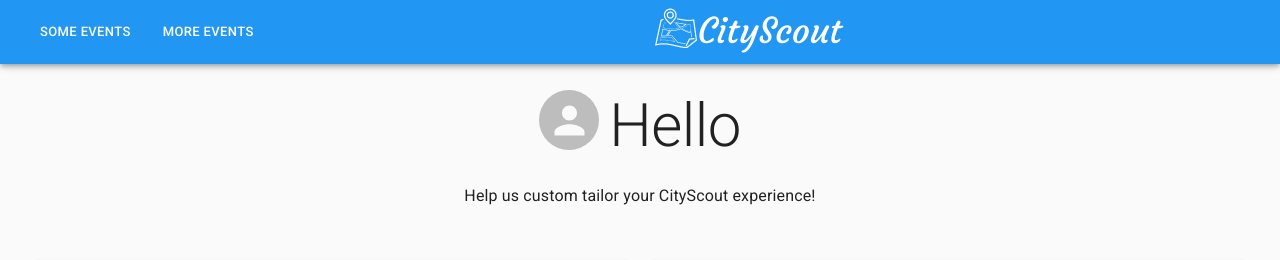
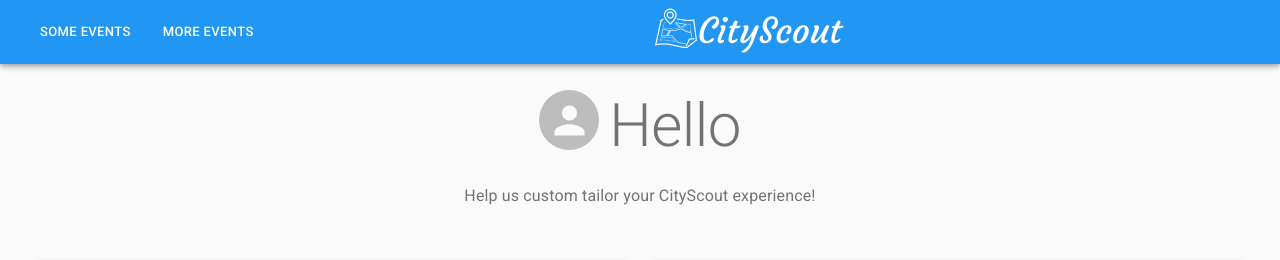
Before and after one commit to hratx-blue-ocean/blue512, a React app in the folder client/: page /settings in a window 1280 px wide. Shown: the top 260 px of the page. Built offline with nearby package versions, Linux system fonts and the light colour scheme; no server answers.

Commit message:
change header text color from black to grey

```diff
--- a/client/src/components/SettingsView.js
+++ b/client/src/components/SettingsView.js
@@ -79,12 +79,12 @@ export default class SettingsView extends React.Component {
                 />
               </Grid>
               <Grid item align="center">
-                <Typography variant="h2" style={{ marginTop: 10 }} align="center">
+                <Typography variant="h2" style={{ marginTop: 10 }} align="center" color="textSecondary">
                   Hello {this.props.user ? this.props.user.first_name : ''}
                 </Typography>
               </Grid>
               <Grid item xs={12} style={{ marginTop: 20, marginBottom: 40 }}>
-                <Typography variant="subtitle1" align="center">
+                <Typography variant="subtitle1" align="center" color="textSecondary">
                   Help us custom tailor your CityScout experience!
             </Typography>
               </Grid>
```
